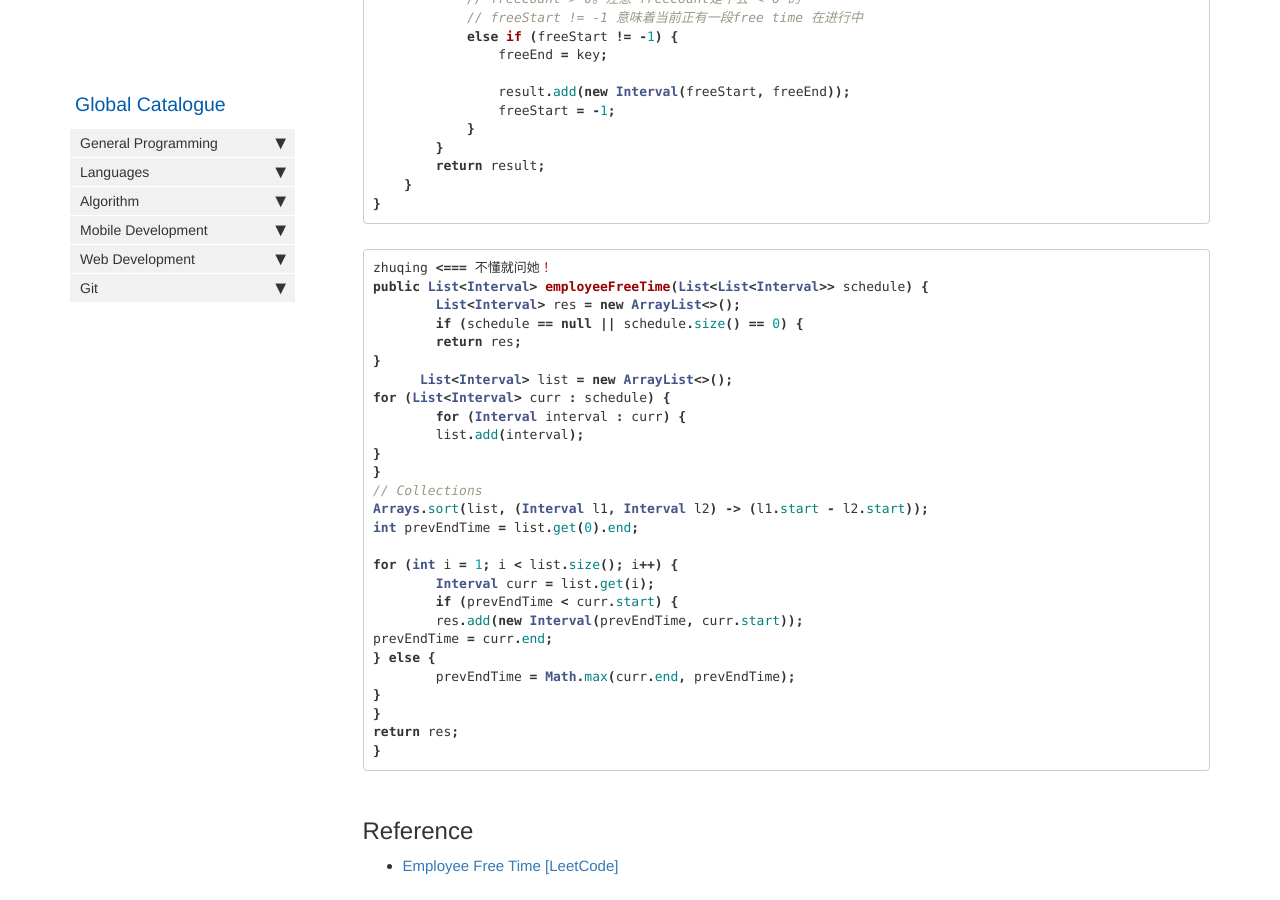
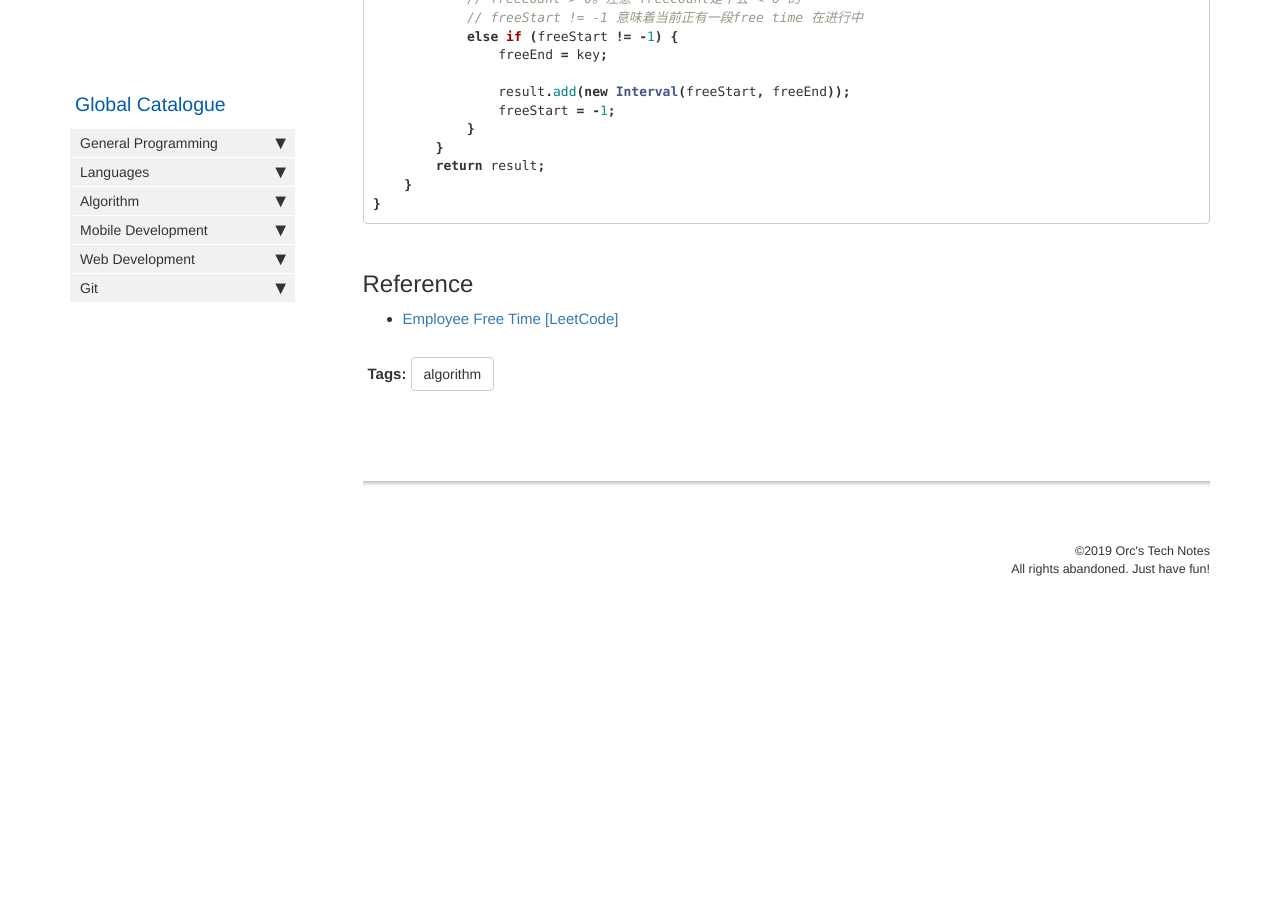
Before and after one commit to HungryOrc/hungryorc.github.io, a Jekyll site: the page built from pages/algorithm/algorithm_employee_free_time.md, in a window 1280 px wide and 900 px high, scrolled down 4026 px. Built offline with Jekyll 4.4.1, drawn with Linux system fonts in a browser that asks for light colours; nearby versions of some CDN libraries; comment, search, counter and statistics services are not loaded; after the commit the page ends 4655 px from its top, so only the background shows below that.

Commit message:
Update algorithm_employee_free_time.md

````diff
--- a/pages/algorithm/algorithm_employee_free_time.md
+++ b/pages/algorithm/algorithm_employee_free_time.md
@@ -198,36 +198,6 @@ public class Solution {
 }
 ```
 
-```java
-zhuqing <=== 不懂就问她！
-public List<Interval> employeeFreeTime(List<List<Interval>> schedule) {
-	List<Interval> res = new ArrayList<>();
-	if (schedule == null || schedule.size() == 0) {
-	return res;
-}
-      List<Interval> list = new ArrayList<>();
-for (List<Interval> curr : schedule) {
-	for (Interval interval : curr) {
-	list.add(interval);
-}
-}
-// Collections
-Arrays.sort(list, (Interval l1, Interval l2) -> (l1.start - l2.start));
-int prevEndTime = list.get(0).end;
-
-for (int i = 1; i < list.size(); i++) {
-	Interval curr = list.get(i);
-	if (prevEndTime < curr.start) {
-	res.add(new Interval(prevEndTime, curr.start));
-prevEndTime = curr.end;
-} else {
-	prevEndTime = Math.max(curr.end, prevEndTime);
-}
-}
-return res;
-}
-```
-
 ## Reference
 * [Employee Free Time [LeetCode]](https://leetcode.com/problems/employee-free-time/description/)
 
````
